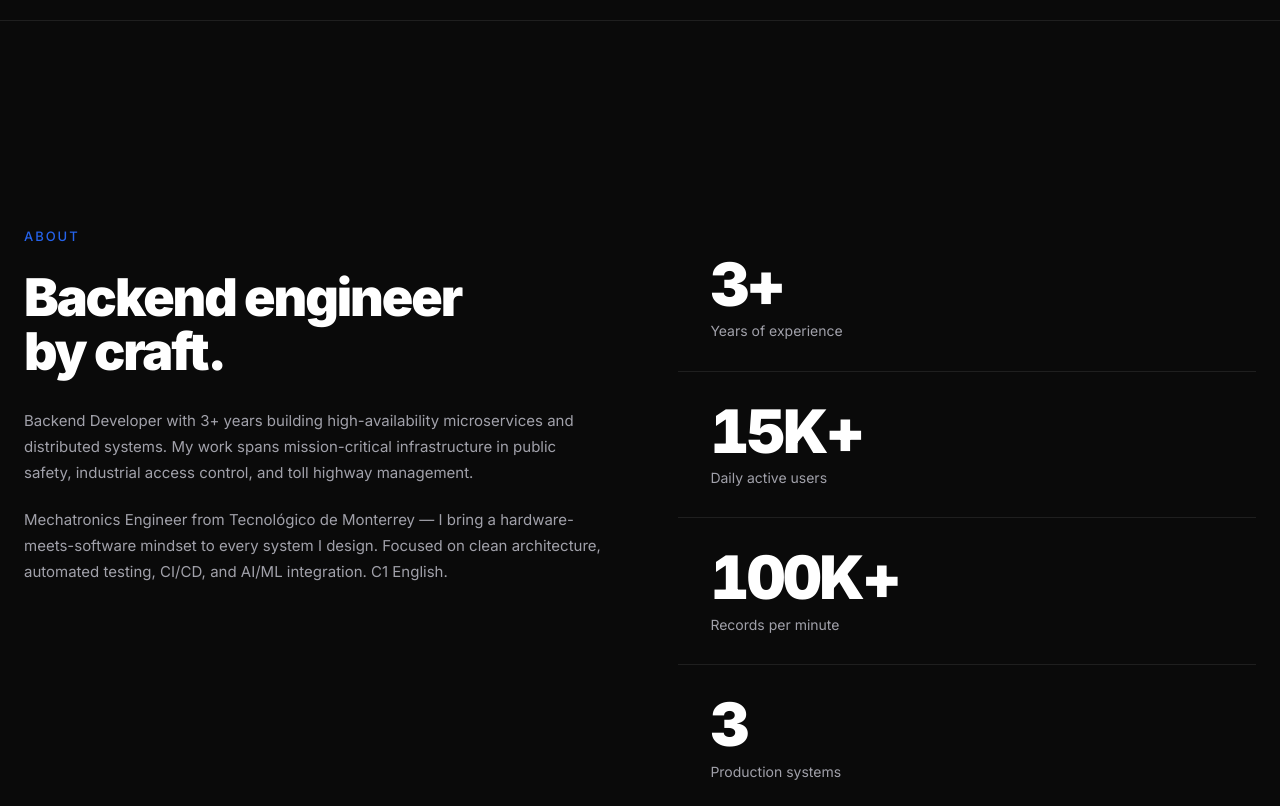
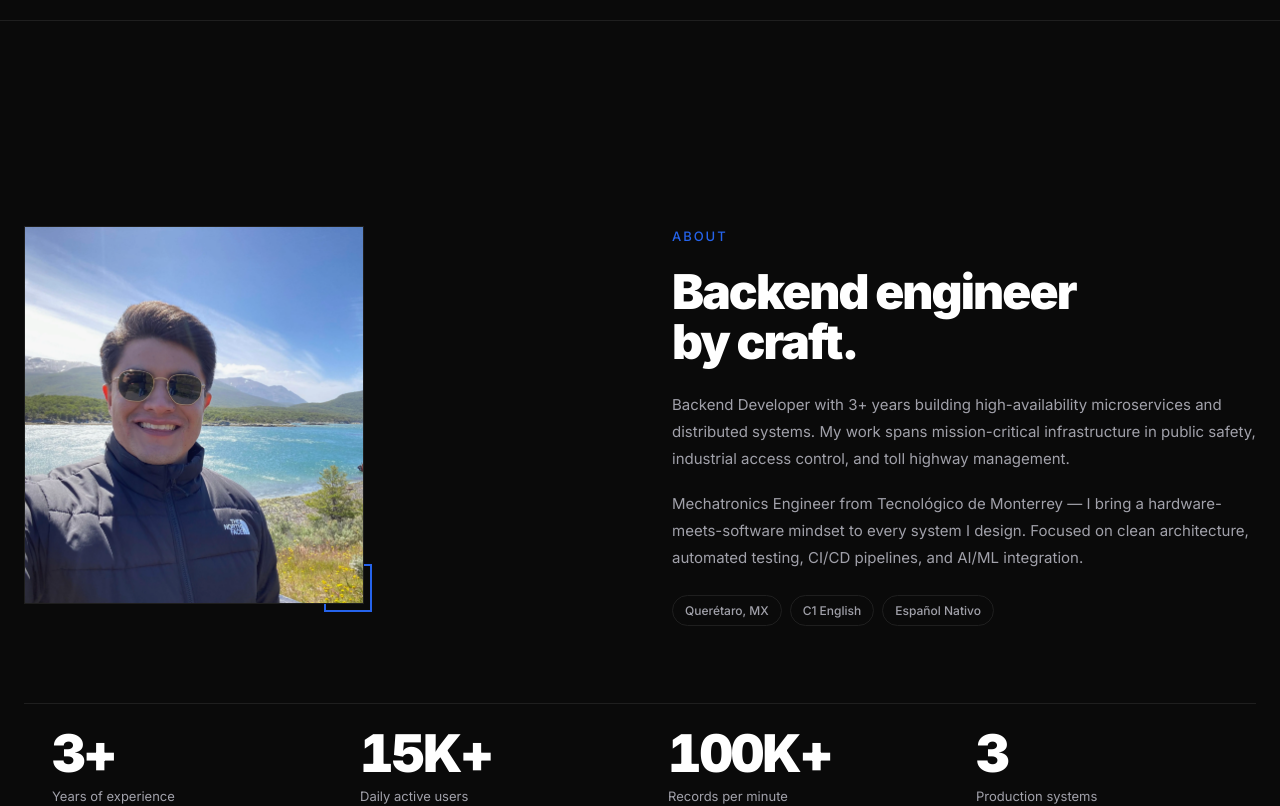
Before and after one commit to valium69mg/personal_portfolio, a React (Vite) app: page / in a window 1280 px wide. Shown: the part 780-1586 px from the top of the page. Built offline with nearby package versions, Linux system fonts and the light colour scheme.

Commit message:
Add profile photo to About section
Photo in a 9:10 frame with a blue accent corner detail.
Stats moved below into a full-width horizontal grid.
Locale/language tags (Querétaro, C1 English, Español Nativo) added.

```diff
--- a/src/components/About.tsx
+++ b/src/components/About.tsx
@@ -8,36 +8,34 @@ interface Stat {
 }
 
 const stats: Stat[] = [
-  { num: 3,   suffix: '+',   label: 'Years of experience' },
-  { num: 15,  suffix: 'K+',  label: 'Daily active users' },
-  { num: 100, suffix: 'K+',  label: 'Records per minute' },
-  { num: 3,   suffix: '',    label: 'Production systems' },
+  { num: 3,   suffix: '+',  label: 'Years of experience' },
+  { num: 15,  suffix: 'K+', label: 'Daily active users' },
+  { num: 100, suffix: 'K+', label: 'Records per minute' },
+  { num: 3,   suffix: '',   label: 'Production systems' },
 ];
 
 function StatItem({ num, suffix, label, inView, delay }: Stat & { inView: boolean; delay: number }) {
   const value = useCountUp(num, 1300, inView);
   return (
-    <div
-      style={{
-        padding: '1.75rem clamp(1rem, 3vw, 2rem)',
+    <div style={{
+      padding: '1.5rem clamp(1rem, 3vw, 1.75rem)',
       borderBottom: '1px solid var(--color-border)',
       opacity: inView ? 1 : 0,
       transform: inView ? 'translateY(0)' : 'translateY(16px)',
       transition: `opacity 0.55s ease-out ${delay}ms, transform 0.55s ease-out ${delay}ms`,
-      }}
-    >
+    }}>
       <p style={{
-        fontSize: 'clamp(2.25rem, 6vw, 3.75rem)',
+        fontSize: 'clamp(2rem, 5vw, 3.25rem)',
         fontWeight: 900,
         letterSpacing: '-0.04em',
         color: 'var(--color-text)',
         lineHeight: 1,
-        marginBottom: '0.4rem',
+        marginBottom: '0.35rem',
         fontVariantNumeric: 'tabular-nums',
       }}>
         {value}{suffix}
       </p>
-      <p style={{ fontSize: '0.875rem', color: 'var(--color-text-secondary)' }}>
+      <p style={{ fontSize: '0.8125rem', color: 'var(--color-text-secondary)' }}>
         {label}
       </p>
     </div>
@@ -45,48 +43,95 @@ function StatItem({ num, suffix, label, inView, delay }: Stat & { inView: boolea
 }
 
 export default function About() {
-  const { ref: leftRef, inView: leftIn } = useInView();
-  const { ref: rightRef, inView: rightIn } = useInView();
+  const { ref: photoRef, inView: photoIn }   = useInView(0.1);
+  const { ref: bioRef,   inView: bioIn }     = useInView(0.1);
+  const { ref: statsRef, inView: statsIn }   = useInView(0.1);
 
   return (
-    <section
-      id="about"
-      style={{ borderTop: '1px solid var(--color-border)' }}
-    >
+    <section id="about" style={{ borderTop: '1px solid var(--color-border)' }}>
       <div style={{
         maxWidth: '1280px',
         margin: '0 auto',
         padding: 'var(--spacing-section) 1.5rem',
-        display: 'grid',
-        gridTemplateColumns: 'repeat(auto-fit, minmax(min(100%, 300px), 1fr))',
-        gap: 'clamp(2.5rem, 6vw, 5rem)',
-        alignItems: 'start',
       }}>
 
+        {/* Top row: photo + bio */}
+        <div style={{
+          display: 'grid',
+          gridTemplateColumns: 'repeat(auto-fit, minmax(min(100%, 280px), 1fr))',
+          gap: 'clamp(2rem, 5vw, 4.5rem)',
+          alignItems: 'start',
+          marginBottom: 'clamp(3rem, 6vw, 5rem)',
+        }}>
+
+          {/* Photo */}
+          <div
+            ref={photoRef}
+            style={{
+              opacity: photoIn ? 1 : 0,
+              transform: photoIn ? 'translateY(0)' : 'translateY(20px)',
+              transition: 'opacity 0.65s ease-out, transform 0.65s ease-out',
+            }}
+          >
+            <div style={{
+              position: 'relative',
+              display: 'inline-block',
+              width: '100%',
+              maxWidth: '340px',
+            }}>
+              <img
+                src="/carlos.webp"
+                alt="Carlos Román — Backend Developer"
+                width={340}
+                height={380}
+                loading="lazy"
+                style={{
+                  width: '100%',
+                  aspectRatio: '9 / 10',
+                  objectFit: 'cover',
+                  objectPosition: 'center 15%',
+                  display: 'block',
+                  border: '1px solid var(--color-border)',
+                  filter: 'brightness(0.97)',
+                }}
+              />
+              {/* Accent corner */}
+              <div style={{
+                position: 'absolute',
+                bottom: '-8px',
+                right: '-8px',
+                width: '48px',
+                height: '48px',
+                border: '2px solid var(--color-accent)',
+                zIndex: -1,
+              }} />
+            </div>
+          </div>
+
           {/* Bio */}
-        <div ref={leftRef}>
+          <div ref={bioRef}>
             <p style={{
               fontSize: '0.8125rem',
               letterSpacing: '0.15em',
               textTransform: 'uppercase',
               color: 'var(--color-accent)',
-            marginBottom: '1.5rem',
+              marginBottom: '1.25rem',
               fontWeight: 500,
-            opacity: leftIn ? 1 : 0,
-            transform: leftIn ? 'translateY(0)' : 'translateY(16px)',
-            transition: 'opacity 0.55s ease-out 0ms, transform 0.55s ease-out 0ms',
+              opacity: bioIn ? 1 : 0,
+              transform: bioIn ? 'none' : 'translateY(14px)',
+              transition: 'opacity 0.5s ease-out 0ms, transform 0.5s ease-out 0ms',
             }}>About</p>
 
             <h2 style={{
-            fontSize: 'clamp(2rem, 5vw, 3.25rem)',
+              fontSize: 'clamp(1.875rem, 4.5vw, 3rem)',
               fontWeight: 900,
               letterSpacing: '-0.04em',
               lineHeight: 1.05,
               color: 'var(--color-text)',
-            marginBottom: '1.75rem',
-            opacity: leftIn ? 1 : 0,
-            transform: leftIn ? 'translateY(0)' : 'translateY(16px)',
-            transition: 'opacity 0.55s ease-out 80ms, transform 0.55s ease-out 80ms',
+              marginBottom: '1.5rem',
+              opacity: bioIn ? 1 : 0,
+              transform: bioIn ? 'none' : 'translateY(14px)',
+              transition: 'opacity 0.5s ease-out 80ms, transform 0.5s ease-out 80ms',
             }}>
               Backend engineer
               <br />
@@ -96,37 +141,70 @@ export default function About() {
             <p style={{
               color: 'var(--color-text-secondary)',
               fontSize: '0.9375rem',
-            lineHeight: 1.75,
-            marginBottom: '1.25rem',
-            opacity: leftIn ? 1 : 0,
-            transform: leftIn ? 'translateY(0)' : 'translateY(16px)',
-            transition: 'opacity 0.55s ease-out 160ms, transform 0.55s ease-out 160ms',
+              lineHeight: 1.8,
+              marginBottom: '1.125rem',
+              opacity: bioIn ? 1 : 0,
+              transform: bioIn ? 'none' : 'translateY(14px)',
+              transition: 'opacity 0.5s ease-out 160ms, transform 0.5s ease-out 160ms',
             }}>
-            Backend Developer with 3+ years building high-availability microservices and distributed
-            systems. My work spans mission-critical infrastructure in public safety, industrial
-            access control, and toll highway management.
+              Backend Developer with 3+ years building high-availability microservices and
+              distributed systems. My work spans mission-critical infrastructure in public
+              safety, industrial access control, and toll highway management.
             </p>
 
             <p style={{
               color: 'var(--color-text-secondary)',
               fontSize: '0.9375rem',
-            lineHeight: 1.75,
-            opacity: leftIn ? 1 : 0,
-            transform: leftIn ? 'translateY(0)' : 'translateY(16px)',
-            transition: 'opacity 0.55s ease-out 240ms, transform 0.55s ease-out 240ms',
+              lineHeight: 1.8,
+              marginBottom: '1.5rem',
+              opacity: bioIn ? 1 : 0,
+              transform: bioIn ? 'none' : 'translateY(14px)',
+              transition: 'opacity 0.5s ease-out 240ms, transform 0.5s ease-out 240ms',
             }}>
               Mechatronics Engineer from Tecnológico de Monterrey — I bring a hardware-meets-software
               mindset to every system I design. Focused on clean architecture, automated testing,
-            CI/CD, and AI/ML integration. C1 English.
+              CI/CD pipelines, and AI/ML integration.
             </p>
+
+            {/* Tags */}
+            <div style={{
+              display: 'flex',
+              gap: '0.5rem',
+              flexWrap: 'wrap',
+              opacity: bioIn ? 1 : 0,
+              transform: bioIn ? 'none' : 'translateY(14px)',
+              transition: 'opacity 0.5s ease-out 320ms, transform 0.5s ease-out 320ms',
+            }}>
+              {['Querétaro, MX', 'C1 English', 'Español Nativo'].map((tag) => (
+                <span key={tag} style={{
+                  fontSize: '0.75rem',
+                  fontWeight: 500,
+                  padding: '0.3rem 0.75rem',
+                  border: '1px solid var(--color-border)',
+                  borderRadius: '100px',
+                  color: 'var(--color-text-secondary)',
+                }}>
+                  {tag}
+                </span>
+              ))}
+            </div>
+          </div>
         </div>
 
-        {/* Stats */}
-        <div ref={rightRef} style={{ display: 'flex', flexDirection: 'column', gap: '1px' }}>
+        {/* Stats row */}
+        <div
+          ref={statsRef}
+          style={{
+            display: 'grid',
+            gridTemplateColumns: 'repeat(auto-fit, minmax(min(100%, 180px), 1fr))',
+            borderTop: '1px solid var(--color-border)',
+          }}
+        >
           {stats.map((s, i) => (
-            <StatItem key={s.label} {...s} inView={rightIn} delay={i * 80} />
+            <StatItem key={s.label} {...s} inView={statsIn} delay={i * 80} />
           ))}
         </div>
+
       </div>
     </section>
   );
```
Also changed, not shown: public/carlos.webp (added). Lines whose indentation alone changed are shown as unchanged.
